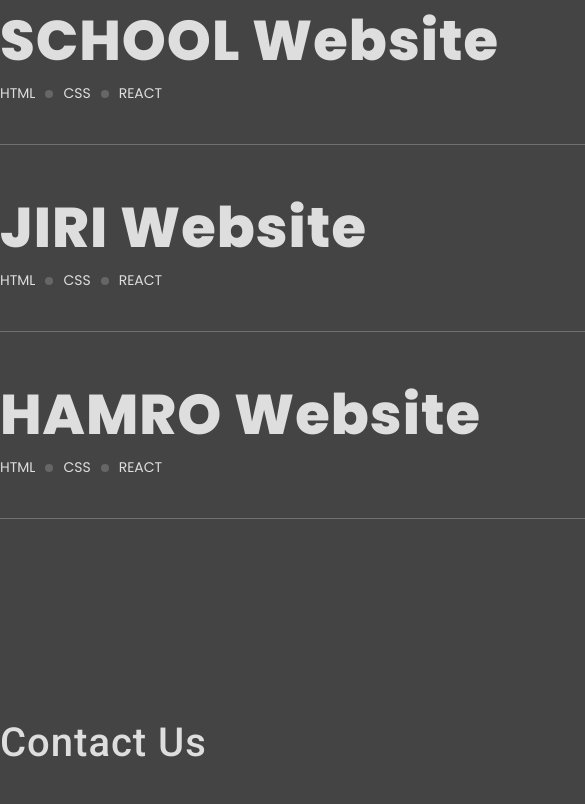
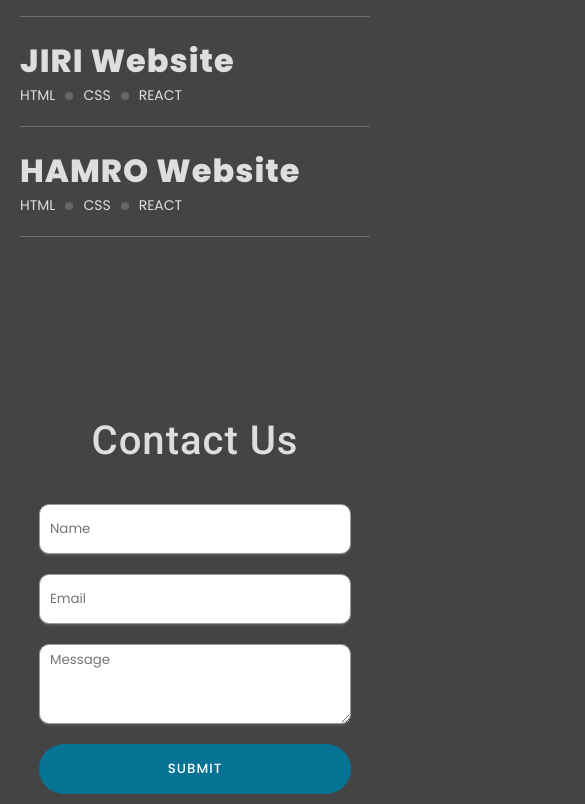
Before and after one commit to sherpadorjee2580/Portfolio, a React (Vite) app: page / in a window 390 px wide. Shown: the part 2860-3664 px from the top of the page, 585 px wide, since content can reach past the window. Built offline with nearby package versions, Linux system fonts and the light colour scheme.

Commit message:
Made the portfolio Mobile   friend'y

```diff
--- a/src/components/Project.jsx
+++ b/src/components/Project.jsx
@@ -1,4 +1,4 @@
-import React, { forwardRef } from "react";
+import React, { forwardRef, useEffect } from "react";
 import "../style/Project.css";
 import { useState, useRef } from "react";
 import { motion, AnimatePresence } from "framer-motion";
@@ -31,6 +31,16 @@ const Project = forwardRef((props, ref) => {
   ];
   const [hoveredImg, setHoveredImg] = useState(null);
   const [hovered, setHovered] = useState(false);
+  const [isMobile, setIsMobile] = useState(window.innerWidth < 768);
+
+  useEffect(() => {
+    const handleSize = () => {
+      setIsMobile(window.innerWidth < 768);
+    };
+    handleSize();
+    window.addEventListener("resize", handleSize);
+    return () => window.removeEventListener("resize", handleSize);
+  });
 
   return (
     <div ref={ref} className="project">
@@ -47,15 +57,19 @@ const Project = forwardRef((props, ref) => {
               key={idx}
               className="project-col"
               onMouseEnter={() => {
-                setHoveredImg(idx);
-                setHovered(true);
+                if (!isMobile) {
+                  setHoveredImg(idx);
+                  setHovered(true);
+                }
               }}
               onMouseLeave={() => {
-                setHoveredImg(null);
-                setHovered(false);
+                if (!isMobile) {
+                  setHoveredImg(null);
+                  setHovered(false);
+                }
               }}
             >
-              {hoveredImg === idx && (
+              {(hoveredImg === idx || isMobile) && (
                 <AnimatePresence>
                   <motion.img
                     initial={{ opacity: 0, y: -250 }}
--- a/src/style/Contact.css
+++ b/src/style/Contact.css
@@ -127,3 +127,20 @@ textarea:focus {
 .link {
   color: #888;
 }
+@media (max-width: 768px) {
+  .contactUs {
+    width: 100vw;
+  }
+
+  .contactUs-container {
+    align-items: center;
+  }
+  .contactUs-formContainer {
+    max-width: 667px;
+    width: 100%;
+    justify-content: center;
+  }
+  .contactUs-socialmedia {
+    display: none;
+  }
+}
--- a/src/style/Project.css
+++ b/src/style/Project.css
@@ -34,10 +34,8 @@
       display: flex;
       flex-wrap: wrap;
       max-width: 1140px;
-
     }
     .project-col {
-
       display: flex;
       flex-direction: column;
       width: 100%;
@@ -96,3 +94,30 @@
     transform: translateY(-25%);
   }
 } */
+@media (max-width: 768px) {
+  .project {
+    width: 100vw;
+    padding: 80px 20px;
+    max-width: 768px;
+    .project-wrap {
+      gap: 0;
+      .project-title {
+        font-size: 1.9rem;
+        font-weight: 600;
+      }
+      .project-container {
+        display: flex;
+        flex-direction: column;
+        .project-col {
+          padding: 20px 0;
+          img {
+            display: none;
+          }
+          .project-col-title {
+            font-size: 2rem;
+          }
+        }
+      }
+    }
+  }
+}
```
